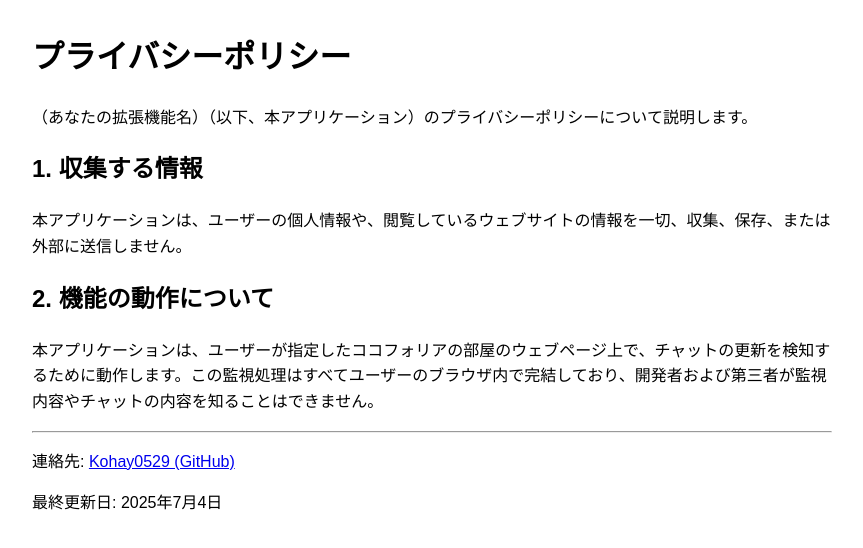
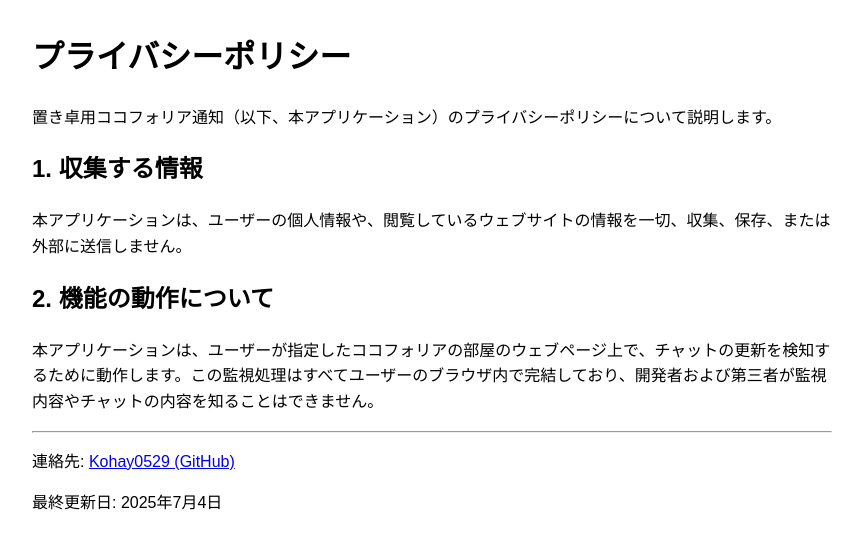
Before and after one commit to Kohay0529/ccfolia_alert, a browser extension: page docs/index.html in a window 1280 px wide. Shown: the whole page, without its empty margins (208-1071 px from the left). Drawn offline with Linux system fonts and the light colour scheme.

Commit message:
correct privacy policy

```diff
--- a/docs/index.html
+++ b/docs/index.html
@@ -10,7 +10,7 @@
 </head>
 <body>
     <h1>プライバシーポリシー</h1>
-    <p>（あなたの拡張機能名）（以下、本アプリケーション）のプライバシーポリシーについて説明します。</p>
+    <p>置き卓用ココフォリア通知（以下、本アプリケーション）のプライバシーポリシーについて説明します。</p>
 
     <h2>1. 収集する情報</h2>
     <p>本アプリケーションは、ユーザーの個人情報や、閲覧しているウェブサイトの情報を一切、収集、保存、または外部に送信しません。</p>
```
